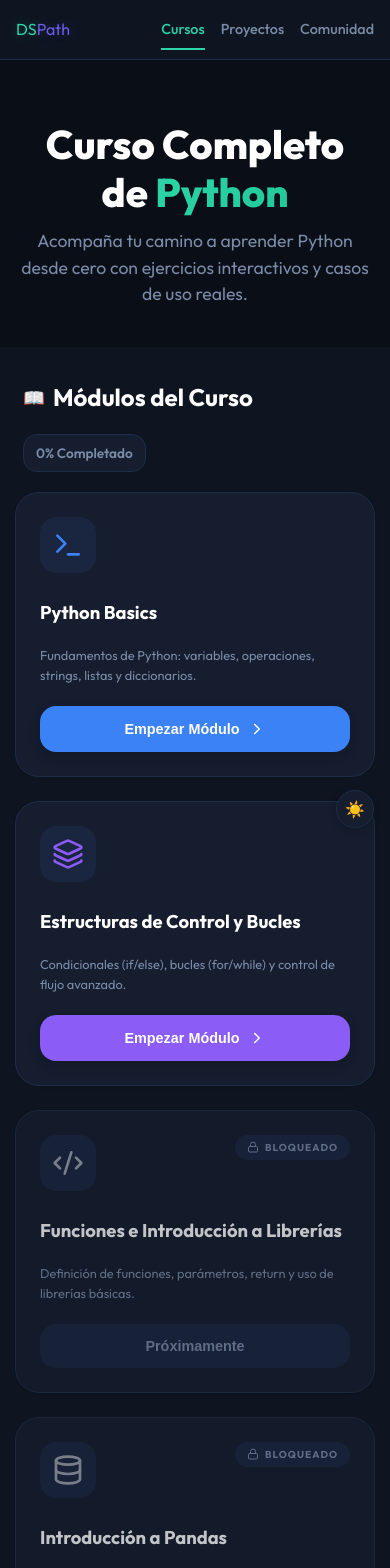
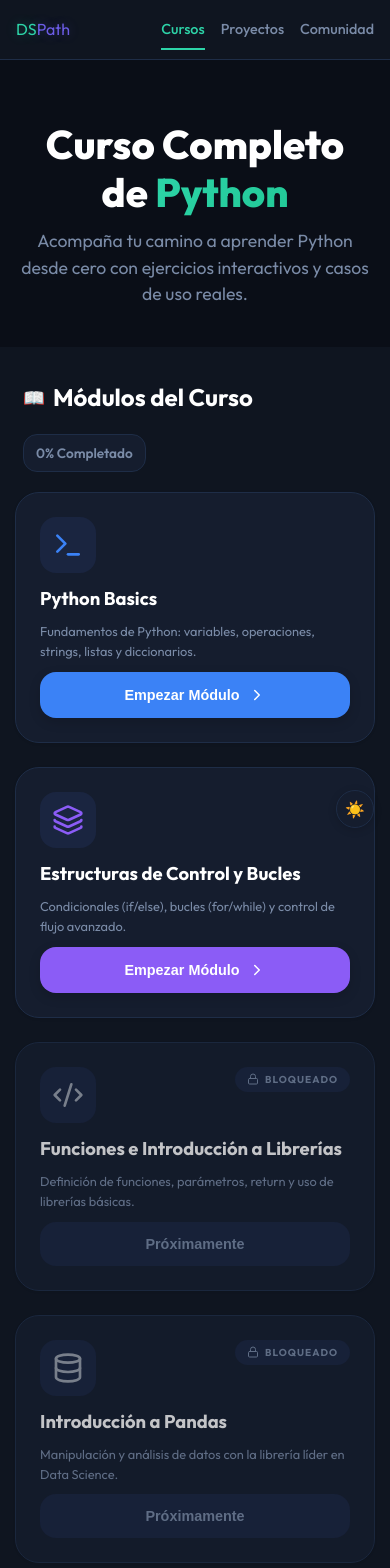
Before and after one commit to rodemore/DSPath, a React (Vite) app: page / in a window 390 px wide. Shown: the top 1568 px of the page. Built offline with nearby package versions, Linux system fonts and the light colour scheme.

Commit message:
Improving Design

```diff
--- a/src/components/SuperModuleCard/SuperModuleCard.css
+++ b/src/components/SuperModuleCard/SuperModuleCard.css
@@ -9,7 +9,7 @@
   border: 1px solid var(--border);
   display: flex;
   flex-direction: column;
-  gap: 1.5rem;
+  gap: 0.75rem;
   animation: fadeIn 0.6s ease-out backwards;
 }
 
@@ -28,7 +28,7 @@
   display: flex;
   justify-content: space-between;
   align-items: flex-start;
-  margin-bottom: 0.5rem;
+  margin-bottom: 0.25rem;
 }
 
 .super-module-icon-container {
@@ -152,7 +152,7 @@
 @media (max-width: 768px) {
   .super-module-card {
     padding: 1.5rem;
-    gap: 1.25rem;
+    gap: 0.625rem;
   }
 
   .super-module-title {
```
